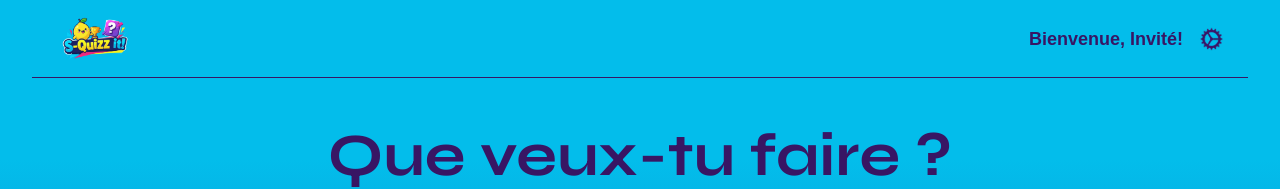
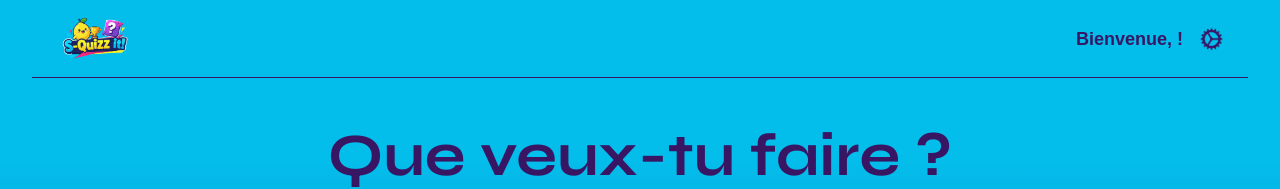
Before and after one commit to MaximeOriot/s-quizz-it-front, a React (Vite) app: page /play in a window 1280 px wide. Shown: the top 189 px of the page. Built offline with nearby package versions, Linux system fonts and the light colour scheme; a web font is replaced by a local one.

Commit message:
fix: username not shown

```diff
--- a/src/components/AuthenticationModal.tsx
+++ b/src/components/AuthenticationModal.tsx
@@ -3,7 +3,6 @@ import { useDispatch } from 'react-redux';
 import { loginThunk, registerThunk } from '../features/auth/authThunks';
 import { useNavigate } from "react-router-dom";
 import Button from "./ui/Button";
-import { useSelector } from "react-redux";
 
 type AuthModalProps = {
   isOpen: boolean;
@@ -14,8 +13,6 @@ type AuthModalProps = {
 
 export default function AuthModal({ isOpen, isRegister, onClose, onLoginSuccess }: AuthModalProps) {
   const [isOnRegister, setIsOnRegister] = useState(isRegister);
-  const user = useSelector((state: RootState) => state.auth.user);
-
   const dispatch = useDispatch();
   const navigate = useNavigate();
 
--- a/src/components/ui/Header.tsx
+++ b/src/components/ui/Header.tsx
@@ -3,7 +3,6 @@ import logo from '../../assets/logo-squizzit-removed-bg.png';
 import { useLocation, useNavigate } from 'react-router-dom';
 import { logout } from '../../features/auth/authSlice';
 import { useDispatch, useSelector } from 'react-redux';
-import { usePlayerContext } from '../../contexts/usePlayerContext';
 
 interface RootState {
   auth: {
@@ -16,29 +15,10 @@ const Header: React.FC = () => {
   const navigate = useNavigate();
   const dispatch = useDispatch();
   const location = useLocation();
-  const { playerName } = usePlayerContext();
   const { user, isAuthenticated } = useSelector((state: RootState) => state.auth);
-  console.log(user);
-
-  // Extraire le nom d'utilisateur de l'objet user
-  const getUserName = (user: RootState['auth']['user']): string => {
-  console.log(user);
-    if (!user) return 'Invité';
-
-    // Si c'est une chaîne, l'utiliser directement
-    if (typeof user === 'string') return user;
-
-    // Si c'est un objet, essayer d'extraire le nom
-    if (typeof user === 'object') {
-      // Essayer différents champs possibles
-      return user.name ?? user.username ?? user.display_name ?? 'Invité';
-    }
-
-    return 'Invité';
-  };
 
   // Utiliser le prop playerName s'il est fourni, sinon utiliser localStorage, puis Redux
-  const displayName = playerName ?? localStorage.getItem('username') ?? getUserName(user) ?? 'Invité';
+  const displayName = user
 
   // Vérifier si l'utilisateur est connecté
   const isUserConnected = isAuthenticated;
--- a/src/features/auth/authSlice.ts
+++ b/src/features/auth/authSlice.ts
@@ -32,7 +32,7 @@ const authSlice = createSlice({
     loginSuccess: (state, action: PayloadAction<string>) => {
       state.loading = false;
       state.isAuthenticated = true;
-      state.user = action.payload;
+      state.user = action.payload.pseudo;
       state.email = null;
       state.password = null;
     },
--- a/src/features/auth/authThunks.ts
+++ b/src/features/auth/authThunks.ts
@@ -37,7 +37,7 @@ export const loginThunk = createAsyncThunk(
       } else {
         localStorage.setItem('username', data.profile.pseudo);
       }
-      dispatch(loginSuccess(data.user));
+      dispatch(loginSuccess(data.profile));
       return data; // Retourner les données en cas de succès
     } catch (error: any) {
       dispatch(loginFailure(error.message));
@@ -76,7 +76,7 @@ export const registerThunk = createAsyncThunk(
         }
 
         localStorage.setItem('username', data.profile.pseudo);
-        dispatch(loginSuccess(data.user));
+        dispatch(loginSuccess(data.profile));
         } catch (error: any) {
         dispatch(loginFailure(error.message));
         }
```
Lines whose indentation alone changed are shown as unchanged.
